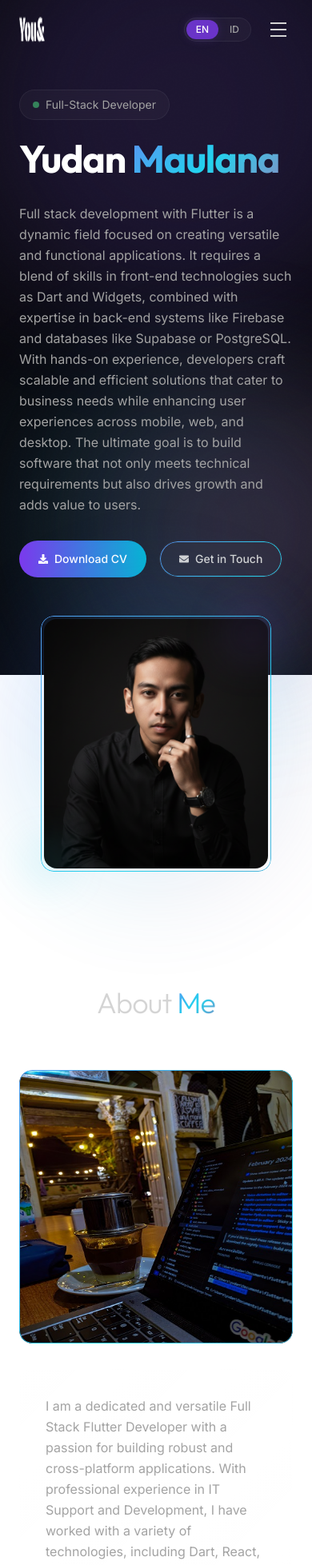
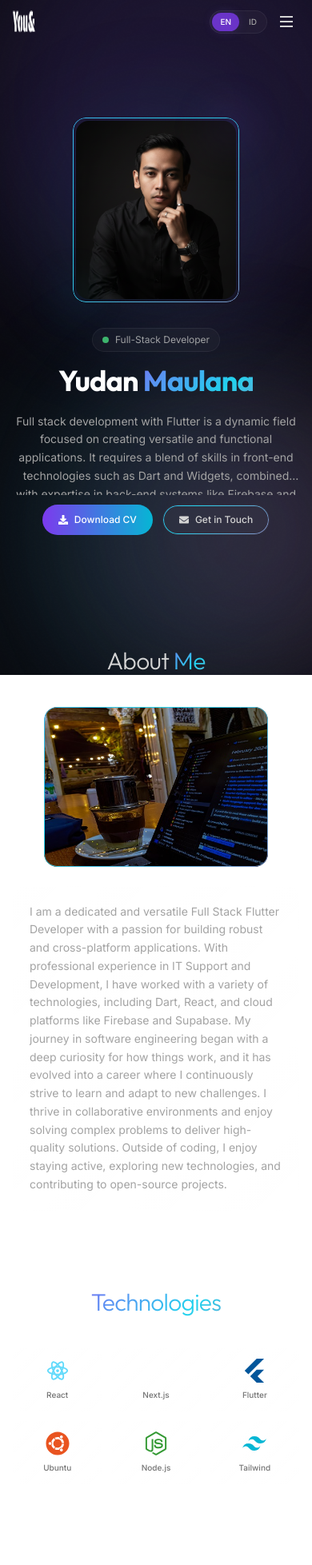
Before and after one commit to YudanMaulana/portfolio-me, a React (Vite) app: page / in a window 390 px wide. Shown: the top 1957 px of the page at 80% size. Built offline with nearby package versions, Linux system fonts and the light colour scheme.

Commit message:
fixing mobile layout

```diff
--- a/src/App.jsx
+++ b/src/App.jsx
@@ -51,7 +51,7 @@ const App = () => {
       />
 
       {/* Animated Background */}
-      <div className="fixed inset-0 -z-10 bg-[#0a0a0f]">
+      <div className="fixed inset-0 -z-10 bg-[#0a0a0f] overflow-hidden">
         {/* Mesh gradient orbs */}
         <div className="bg-orb bg-orb-1" />
         <div className="bg-orb bg-orb-2" />
@@ -72,7 +72,7 @@ const App = () => {
         />
       </div>
 
-      <div className="container mx-auto px-6 lg:px-16 max-w-7xl">
+      <div className="container mx-auto px-4 sm:px-6 lg:px-16 max-w-7xl">
         <Navbar />
         <Hero />
         <About />
@@ -96,7 +96,8 @@ const App = () => {
             exit={{ opacity: 0, scale: 0.5, y: 20 }}
             transition={{ duration: 0.3 }}
             onClick={scrollToTop}
-            className="fixed bottom-8 right-8 z-50 p-3 rounded-full glass-strong shadow-glow hover:shadow-glow-lg transition-all duration-300 group cursor-pointer"
+            id="back-to-top"
+            className="fixed bottom-6 right-4 lg:bottom-8 lg:right-8 z-50 p-2.5 lg:p-3 rounded-full glass-strong shadow-glow hover:shadow-glow-lg transition-all duration-300 group cursor-pointer"
             aria-label={t("ToTop")}
           >
             <FaArrowUp className="text-violet-400 group-hover:text-violet-300 transition-colors" />
--- a/src/components/About.jsx
+++ b/src/components/About.jsx
@@ -6,20 +6,20 @@ const About = () => {
   const { t } = useTranslation();
 
   return (
-    <div id="about" className="py-20">
+    <div id="about" className="py-12 lg:py-20">
       {/* Section Heading */}
       <motion.h2
         whileInView={{ opacity: 1, y: 0 }}
         initial={{ opacity: 0, y: -30 }}
         transition={{ duration: 0.6 }}
         viewport={{ once: true }}
-        className="section-heading mb-16"
+        className="section-heading mb-10 lg:mb-16 text-3xl lg:text-5xl"
       >
         {t("about")}
         <span className="text-gradient">{t("me")}</span>
       </motion.h2>
 
-      <div className="flex flex-wrap items-center gap-8 lg:gap-0">
+      <div className="flex flex-col lg:flex-row items-center gap-6 lg:gap-8">
         {/* Image */}
         <motion.div
           whileInView={{ opacity: 1, x: 0 }}
@@ -28,13 +28,13 @@ const About = () => {
           viewport={{ once: true }}
           className="w-full lg:w-1/2 lg:pr-12"
         >
-          <div className="relative group max-w-md mx-auto lg:mx-0">
+          <div className="relative group max-w-[280px] lg:max-w-md mx-auto lg:mx-0">
             {/* Glow behind image */}
             <div className="absolute inset-0 rounded-2xl bg-gradient-to-br from-violet-600/20 to-cyan-500/10 blur-2xl opacity-0 group-hover:opacity-100 transition-opacity duration-700" />
 
             <div className="relative overflow-hidden rounded-2xl gradient-border animated-gradient-border">
               <img
-                className="rounded-2xl w-full object-cover transition-transform duration-700 group-hover:scale-105"
+                className="rounded-2xl w-full h-[200px] lg:h-auto object-cover transition-transform duration-700 group-hover:scale-105"
                 src={aboutImg}
                 alt="Yudan Maulana"
               />
@@ -52,8 +52,8 @@ const About = () => {
           viewport={{ once: true }}
           className="w-full lg:w-1/2"
         >
-          <div className="glass-card rounded-2xl p-8">
-            <p className="text-neutral-400 leading-relaxed text-base">
+          <div className="glass-card rounded-2xl p-5 lg:p-8">
+            <p className="text-neutral-400 leading-relaxed text-sm lg:text-base">
               {t("ABOUT_TEXT")}
             </p>
           </div>
--- a/src/components/Hero.jsx
+++ b/src/components/Hero.jsx
@@ -16,19 +16,19 @@ function Hero() {
   const { t } = useTranslation();
 
   return (
-    <div id="hero" className="min-h-screen flex items-center pb-16 pt-28 lg:pt-20">
-      <div className="flex flex-wrap items-center w-full">
+    <div id="hero" className="min-h-[90vh] lg:min-h-screen flex items-center pb-10 lg:pb-16 pt-24 lg:pt-20">
+      <div className="flex flex-col-reverse lg:flex-row items-center w-full gap-8 lg:gap-0">
         {/* Text Content */}
-        <div className="w-full lg:w-1/2">
-          <div className="flex flex-col lg:items-start">
+        <div className="w-full lg:w-1/2 text-center lg:text-left">
+          <div className="flex flex-col items-center lg:items-start">
             {/* Greeting badge */}
             <motion.div
               variants={container(0)}
               initial="hidden"
               animate="visible"
-              className="mb-6"
+              className="mb-4 lg:mb-6"
             >
-              <span className="inline-flex items-center gap-2 px-4 py-2 rounded-full glass text-sm text-neutral-400">
+              <span className="inline-flex items-center gap-2 px-3 py-1.5 lg:px-4 lg:py-2 rounded-full glass text-xs lg:text-sm text-neutral-400">
                 <span className="w-2 h-2 rounded-full bg-green-400 animate-pulse" />
                 {t("title")}
               </span>
@@ -39,19 +39,19 @@ function Hero() {
               variants={container(0.2)}
               initial="hidden"
               animate="visible"
-              className="pb-4 text-5xl md:text-6xl lg:text-7xl font-bold tracking-tight"
+              className="pb-2 lg:pb-4 text-4xl md:text-5xl lg:text-7xl font-bold tracking-tight"
               style={{ fontFamily: "'Outfit', sans-serif" }}
             >
               <span className="text-white">Yudan</span>{" "}
               <span className="text-gradient">Maulana</span>
             </motion.h1>
 
-            {/* Description */}
+            {/* Description — shorter on mobile */}
             <motion.p
               variants={container(0.6)}
               initial="hidden"
               animate="visible"
-              className="max-w-lg py-4 text-base leading-relaxed text-neutral-400"
+              className="max-w-lg py-3 lg:py-4 text-sm lg:text-base leading-relaxed text-neutral-400 line-clamp-4 lg:line-clamp-none"
             >
               {t("HERO_CONTENT")}
             </motion.p>
@@ -61,14 +61,13 @@ function Hero() {
               variants={container(0.8)}
               initial="hidden"
               animate="visible"
-              className="flex flex-wrap gap-4 mt-4"
+              className="flex flex-wrap justify-center lg:justify-start gap-3 lg:gap-4 mt-3 lg:mt-4"
             >
               <a
                 href="/cv-yudan-maulana.pdf"
                 download
-                className="group relative inline-flex items-center gap-2 px-6 py-3 rounded-full font-medium text-sm text-white overflow-hidden transition-all duration-300 hover:shadow-glow"
+                className="group relative inline-flex items-center gap-2 px-5 py-2.5 lg:px-6 lg:py-3 rounded-full font-medium text-xs lg:text-sm text-white overflow-hidden transition-all duration-300 hover:shadow-glow"
               >
-                {/* Gradient bg */}
                 <span className="absolute inset-0 bg-gradient-to-r from-violet-600 to-cyan-500 transition-all duration-300 group-hover:opacity-90" />
                 <span className="relative flex items-center gap-2">
                   <FaDownload className="text-xs" />
@@ -77,7 +76,7 @@ function Hero() {
               </a>
               <a
                 href="#contact"
-                className="group inline-flex items-center gap-2 px-6 py-3 rounded-full font-medium text-sm text-neutral-300 glass gradient-border animated-gradient-border hover:text-white transition-all duration-300"
+                className="group inline-flex items-center gap-2 px-5 py-2.5 lg:px-6 lg:py-3 rounded-full font-medium text-xs lg:text-sm text-neutral-300 glass gradient-border animated-gradient-border hover:text-white transition-all duration-300"
               >
                 <FaEnvelope className="text-xs" />
                 {t("GetInTouch")}
@@ -86,8 +85,8 @@ function Hero() {
           </div>
         </div>
 
-        {/* Profile Image */}
-        <div className="w-full lg:w-1/2 mt-12 lg:mt-0">
+        {/* Profile Image — shows first on mobile (flex-col-reverse) */}
+        <div className="w-full lg:w-1/2">
           <motion.div
             initial={{ opacity: 0, scale: 0.8 }}
             animate={{ opacity: 1, scale: 1 }}
@@ -101,15 +100,15 @@ function Hero() {
               {/* Image with gradient ring */}
               <div className="relative p-1 rounded-2xl gradient-border animated-gradient-border overflow-hidden">
                 <img
-                  className="rounded-2xl w-[280px] md:w-[350px] lg:w-[400px] object-cover"
+                  className="rounded-2xl w-[200px] md:w-[280px] lg:w-[380px] object-cover"
                   src={profilePic}
                   alt="Yudan Maulana"
                 />
               </div>
 
               {/* Floating decorative elements */}
-              <div className="absolute -top-4 -right-4 w-20 h-20 rounded-full bg-violet-500/10 blur-xl animate-float" />
-              <div className="absolute -bottom-6 -left-6 w-16 h-16 rounded-full bg-cyan-500/10 blur-xl animate-float-slow" />
+              <div className="absolute -top-4 -right-4 w-14 lg:w-20 h-14 lg:h-20 rounded-full bg-violet-500/10 blur-xl animate-float" />
+              <div className="absolute -bottom-4 -left-4 w-10 lg:w-16 h-10 lg:h-16 rounded-full bg-cyan-500/10 blur-xl animate-float-slow" />
             </div>
           </motion.div>
         </div>
--- a/src/components/Navbar.jsx
+++ b/src/components/Navbar.jsx
@@ -38,17 +38,17 @@ const Navbar = () => {
       transition={{ duration: 0.6, ease: "easeOut" }}
       className={`fixed top-0 left-0 right-0 z-50 transition-all duration-500 ${
         scrolled
-          ? "glass-strong shadow-lg shadow-black/20 py-3"
-          : "bg-transparent py-5"
+          ? "glass-strong shadow-lg shadow-black/20 py-2 lg:py-3"
+          : "bg-transparent py-3 lg:py-5"
       }`}
     >
-      <div className="container mx-auto px-6 lg:px-16 max-w-7xl flex items-center justify-between">
+      <div className="container mx-auto px-4 lg:px-16 max-w-7xl flex items-center justify-between">
         {/* Logo */}
         <a href="#" className="flex items-center gap-2 group">
           <img
             src={logo}
             alt="Yudan Maulana logo"
-            className="w-8 h-8 transition-transform duration-300 group-hover:scale-110"
+            className="w-7 h-7 lg:w-8 lg:h-8 transition-transform duration-300 group-hover:scale-110"
           />
         </a>
 
@@ -66,53 +66,33 @@ const Navbar = () => {
           ))}
         </div>
 
-        {/* Right side: social + language */}
-        <div className="flex items-center gap-4">
-          {/* Social Icons */}
+        {/* Right side */}
+        <div className="flex items-center gap-2 lg:gap-4">
+          {/* Social Icons - desktop only */}
           <div className="hidden md:flex items-center gap-3 text-lg">
-            <a
-              href="https://www.linkedin.com/in/yudanmaulana"
-              target="_blank"
-              rel="noopener noreferrer"
-              className="text-neutral-500 hover:text-[#0077b5] transition-all duration-300 hover:scale-110 hover:drop-shadow-[0_0_8px_rgba(0,119,181,0.5)]"
-              aria-label="LinkedIn"
-            >
+            <a href="https://www.linkedin.com/in/yudanmaulana" target="_blank" rel="noopener noreferrer"
+              className="text-neutral-500 hover:text-[#0077b5] transition-all duration-300 hover:scale-110 hover:drop-shadow-[0_0_8px_rgba(0,119,181,0.5)]" aria-label="LinkedIn">
               <FaLinkedin />
             </a>
-            <a
-              href="https://github.com/YudanMaulana"
-              target="_blank"
-              rel="noopener noreferrer"
-              className="text-neutral-500 hover:text-white transition-all duration-300 hover:scale-110 hover:drop-shadow-[0_0_8px_rgba(255,255,255,0.4)]"
-              aria-label="GitHub"
-            >
+            <a href="https://github.com/YudanMaulana" target="_blank" rel="noopener noreferrer"
+              className="text-neutral-500 hover:text-white transition-all duration-300 hover:scale-110 hover:drop-shadow-[0_0_8px_rgba(255,255,255,0.4)]" aria-label="GitHub">
               <FaGithub />
             </a>
-            <a
-              href="https://buymeacoffee.com/yudanmaulana"
-              target="_blank"
-              rel="noopener noreferrer"
-              className="text-neutral-500 hover:text-[#ffdd00] transition-all duration-300 hover:scale-110 hover:drop-shadow-[0_0_8px_rgba(255,221,0,0.5)]"
-              aria-label="Buy Me a Coffee"
-            >
+            <a href="https://buymeacoffee.com/yudanmaulana" target="_blank" rel="noopener noreferrer"
+              className="text-neutral-500 hover:text-[#ffdd00] transition-all duration-300 hover:scale-110 hover:drop-shadow-[0_0_8px_rgba(255,221,0,0.5)]" aria-label="Buy Me a Coffee">
               <SiBuymeacoffee />
             </a>
-            <a
-              href="https://www.instagram.com/yudan_maulana21"
-              target="_blank"
-              rel="noopener noreferrer"
-              className="text-neutral-500 hover:text-[#e4405f] transition-all duration-300 hover:scale-110 hover:drop-shadow-[0_0_8px_rgba(228,64,95,0.5)]"
-              aria-label="Instagram"
-            >
+            <a href="https://www.instagram.com/yudan_maulana21" target="_blank" rel="noopener noreferrer"
+              className="text-neutral-500 hover:text-[#e4405f] transition-all duration-300 hover:scale-110 hover:drop-shadow-[0_0_8px_rgba(228,64,95,0.5)]" aria-label="Instagram">
               <FaInstagram />
             </a>
           </div>
 
-          {/* Language Switcher — Pill Toggle */}
+          {/* Language Switcher */}
           <div className="flex items-center rounded-full glass p-0.5 gap-0.5">
             <button
               onClick={() => changeLanguage("en")}
-              className={`px-3 py-1 text-xs font-medium rounded-full transition-all duration-300 cursor-pointer ${
+              className={`px-2.5 py-1 text-[10px] lg:text-xs font-medium rounded-full transition-all duration-300 cursor-pointer ${
                 i18n.language === "en"
                   ? "bg-violet-600/80 text-white shadow-glow-sm"
                   : "text-neutral-400 hover:text-neutral-200"
@@ -122,7 +102,7 @@ const Navbar = () => {
             </button>
             <button
               onClick={() => changeLanguage("id")}
-              className={`px-3 py-1 text-xs font-medium rounded-full transition-all duration-300 cursor-pointer ${
+              className={`px-2.5 py-1 text-[10px] lg:text-xs font-medium rounded-full transition-all duration-300 cursor-pointer ${
                 i18n.language === "id"
                   ? "bg-violet-600/80 text-white shadow-glow-sm"
                   : "text-neutral-400 hover:text-neutral-200"
@@ -134,13 +114,13 @@ const Navbar = () => {
 
           {/* Mobile Hamburger */}
           <button
-            className="lg:hidden flex flex-col gap-1.5 p-2 cursor-pointer"
+            className="lg:hidden flex flex-col gap-1 p-2 cursor-pointer"
             onClick={() => setMobileOpen(!mobileOpen)}
             aria-label="Toggle menu"
           >
-            <span className={`w-5 h-0.5 bg-neutral-300 transition-all duration-300 ${mobileOpen ? 'rotate-45 translate-y-2' : ''}`} />
-            <span className={`w-5 h-0.5 bg-neutral-300 transition-all duration-300 ${mobileOpen ? 'opacity-0' : ''}`} />
-            <span className={`w-5 h-0.5 bg-neutral-300 transition-all duration-300 ${mobileOpen ? '-rotate-45 -translate-y-2' : ''}`} />
+            <span className={`w-4 h-0.5 bg-neutral-300 transition-all duration-300 ${mobileOpen ? 'rotate-45 translate-y-1.5' : ''}`} />
+            <span className={`w-4 h-0.5 bg-neutral-300 transition-all duration-300 ${mobileOpen ? 'opacity-0' : ''}`} />
+            <span className={`w-4 h-0.5 bg-neutral-300 transition-all duration-300 ${mobileOpen ? '-rotate-45 -translate-y-1.5' : ''}`} />
           </button>
         </div>
       </div>
@@ -150,19 +130,19 @@ const Navbar = () => {
         <motion.div
           initial={{ opacity: 0, y: -20 }}
           animate={{ opacity: 1, y: 0 }}
-          className="lg:hidden glass-strong mt-2 mx-4 rounded-2xl p-6 flex flex-col gap-4"
+          className="lg:hidden glass-strong mt-2 mx-4 rounded-xl p-5 flex flex-col gap-3"
         >
           {navLinks.map((link) => (
             <a
               key={link.key}
               href={link.href}
               onClick={() => setMobileOpen(false)}
-              className="text-sm text-neutral-300 hover:text-white transition-colors py-2"
+              className="text-sm text-neutral-300 hover:text-white transition-colors py-1.5 border-b border-neutral-800/30 last:border-0"
             >
               {t(link.label)}
             </a>
           ))}
-          <div className="flex items-center gap-3 pt-4 border-t border-neutral-800/50 text-lg">
+          <div className="flex items-center gap-4 pt-3 border-t border-neutral-800/50 text-base">
             <a href="https://www.linkedin.com/in/yudanmaulana" target="_blank" rel="noopener noreferrer" className="text-neutral-500 hover:text-[#0077b5] transition-colors">
               <FaLinkedin />
             </a>
--- a/src/components/Projects.jsx
+++ b/src/components/Projects.jsx
@@ -7,18 +7,18 @@ const Projects = () => {
   const projects = t("projects", { returnObjects: true });
 
   return (
-    <div id="projects" className="py-20">
+    <div id="projects" className="py-12 lg:py-20">
       <motion.h2
         whileInView={{ opacity: 1, y: 0 }}
         initial={{ opacity: 0, y: -30 }}
         transition={{ duration: 0.6 }}
         viewport={{ once: true }}
-        className="section-heading mb-16"
+        className="section-heading mb-10 lg:mb-16 text-3xl lg:text-5xl"
       >
         <span className="text-gradient">{t("Projects")}</span>
       </motion.h2>
 
-      <div className="grid grid-cols-1 md:grid-cols-2 gap-6 max-w-5xl mx-auto">
+      <div className="grid grid-cols-1 md:grid-cols-2 gap-4 lg:gap-6 max-w-5xl mx-auto">
         {projects.map((project, index) => (
           <motion.div
             key={index}
@@ -28,30 +28,30 @@ const Projects = () => {
             viewport={{ once: true }}
             className="group"
           >
-            <div className="glass-card rounded-2xl overflow-hidden h-full flex flex-col">
-              {/* Project Image */}
-              <div className="relative overflow-hidden aspect-video">
+            <div className="glass-card rounded-xl lg:rounded-2xl overflow-hidden h-full flex flex-col">
+              {/* Project Image — constrained height on mobile */}
+              <div className="relative overflow-hidden h-[160px] lg:h-auto lg:aspect-video">
                 <img
                   src={PROJECTS[index]?.image}
                   alt={project.title}
                   className="w-full h-full object-cover transition-transform duration-700 group-hover:scale-110"
                 />
-                {/* Hover overlay */}
+                {/* Overlay */}
                 <div className="absolute inset-0 bg-gradient-to-t from-[#0a0a0f] via-transparent to-transparent opacity-60" />
                 <div className="absolute inset-0 bg-violet-600/0 group-hover:bg-violet-600/10 transition-colors duration-500" />
               </div>
 
               {/* Content */}
-              <div className="p-6 flex flex-col flex-1">
-                <h3 className="text-lg font-semibold text-neutral-200 mb-2 group-hover:text-white transition-colors">
+              <div className="p-4 lg:p-6 flex flex-col flex-1">
+                <h3 className="text-sm lg:text-lg font-semibold text-neutral-200 mb-1.5 lg:mb-2 group-hover:text-white transition-colors">
                   {project.title}
                 </h3>
-                <p className="text-sm text-neutral-400 leading-relaxed mb-4 flex-1">
+                <p className="text-xs lg:text-sm text-neutral-400 leading-relaxed mb-3 lg:mb-4 flex-1 line-clamp-3 lg:line-clamp-none">
                   {project.description}
                 </p>
-                <div className="flex flex-wrap gap-2">
+                <div className="flex flex-wrap gap-1.5 lg:gap-2">
                   {project.technologies.map((tech, techIndex) => (
-                    <span key={techIndex} className="tech-tag">
+                    <span key={techIndex} className="tech-tag !text-[10px] lg:!text-xs !px-2 !py-0.5 lg:!px-3 lg:!py-1">
                       {tech}
                     </span>
                   ))}
--- a/src/components/Technologies.jsx
+++ b/src/components/Technologies.jsx
@@ -50,18 +50,18 @@ const Technologies = () => {
   const { t } = useTranslation();
 
   return (
-    <div id="technologies" className="py-20">
+    <div id="technologies" className="py-12 lg:py-20">
       <motion.h2
         whileInView={{ opacity: 1, y: 0 }}
         initial={{ opacity: 0, y: -30 }}
         transition={{ duration: 0.6 }}
         viewport={{ once: true }}
-        className="section-heading mb-16"
+        className="section-heading mb-10 lg:mb-16 text-3xl lg:text-5xl"
       >
         <span className="text-gradient">{t("Technologies")}</span>
       </motion.h2>
 
-      <div className="flex flex-wrap items-center justify-center gap-6 lg:gap-8">
+      <div className="grid grid-cols-3 md:grid-cols-6 gap-3 lg:gap-6 max-w-3xl mx-auto">
         {technologies.map((tech, index) => (
           <motion.div
             key={tech.name}
@@ -73,10 +73,7 @@ const Technologies = () => {
             className="group"
           >
             <div
-              className="glass-card rounded-2xl p-6 flex flex-col items-center gap-3 cursor-default transition-all duration-400"
-              style={{
-                "--hover-shadow": tech.shadowColor,
-              }}
+              className="glass-card rounded-xl lg:rounded-2xl p-3 lg:p-6 flex flex-col items-center gap-2 lg:gap-3 cursor-default transition-all duration-400"
               onMouseEnter={(e) => {
                 e.currentTarget.style.boxShadow = `0 0 30px ${tech.shadowColor}`;
                 e.currentTarget.style.borderColor = `${tech.color}33`;
@@ -87,10 +84,10 @@ const Technologies = () => {
               }}
             >
               <tech.icon
-                className="text-5xl lg:text-6xl transition-all duration-300 group-hover:scale-110"
+                className="text-3xl lg:text-6xl transition-all duration-300 group-hover:scale-110"
                 style={{ color: tech.color }}
               />
-              <span className="text-xs font-medium text-neutral-500 group-hover:text-neutral-300 transition-colors duration-300">
+              <span className="text-[10px] lg:text-xs font-medium text-neutral-500 group-hover:text-neutral-300 transition-colors duration-300">
                 {tech.name}
               </span>
             </div>
```
Also changed, not shown: src/components/Contact.jsx (+22 -22 lines), src/components/Experience.jsx (+23 -20 lines).
